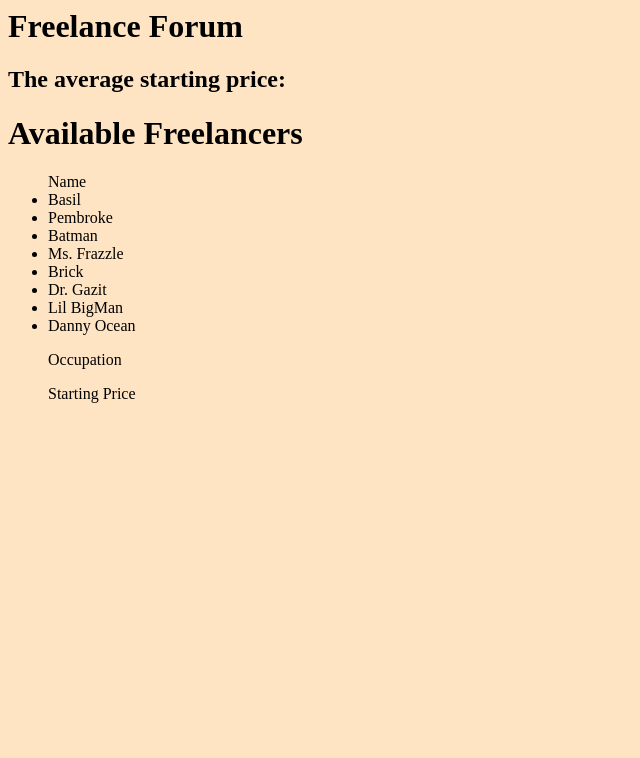
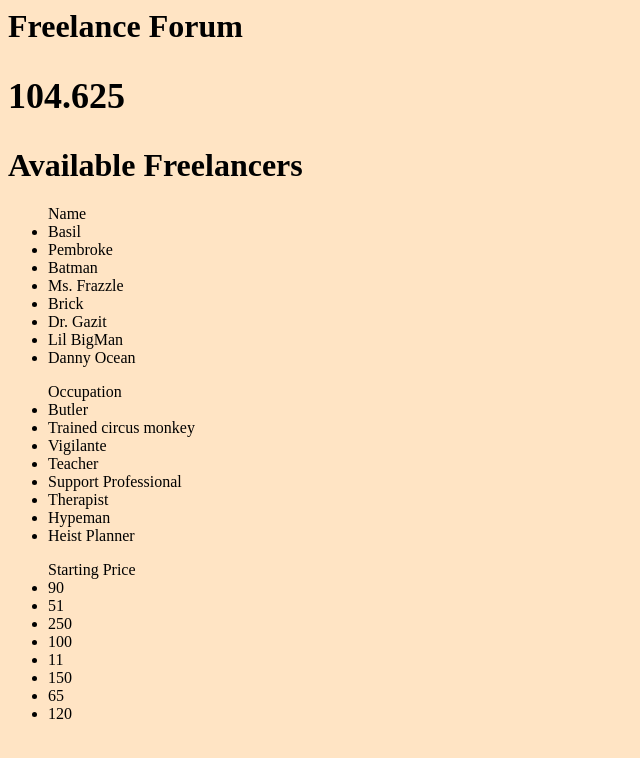
Before and after one commit to Jreinert0414/Unit2.FreelancerForum, a plain HTML site: page index.html in a window 1280 px wide. Shown: the whole page, without its empty margins (0-640 px from the left). Drawn offline with Linux system fonts and the light colour scheme.

Commit message:
got an average price displaying

```diff
--- a/index.html
+++ b/index.html
@@ -2,7 +2,9 @@
   <head>
     <Title>blcok19</Title>
     <style>
-      body {background-color: bisque;}
+      body {background-color: bisque}
+      section{display: inline-flex;}
+      ul{width:33%;}
     </style>
     <script src="./index.js" defer></script>
   </head>
@@ -10,9 +12,12 @@
     <h1>Freelance Forum</h1>
     <h2> The average starting price:</h2>
     <h1>Available Freelancers</h1>
-    <ul id="name">Name</ul>
-    <ul id="occupation">Occupation</ul>
-    <ul id="price">Starting Price</ul>
+    <section.style>
+      <ul id="name">Name</ul>
+      <ul id="occupation">Occupation</ul>
+      <ul id="price">Starting Price</ul>
+
+    </section>
 
   </body>
 </html>
--- a/index.js
+++ b/index.js
@@ -23,10 +23,13 @@
 
 ];
 
+const averageCost =[];
+
 let counter = 0
 let maxWorkers = workers.length;
 const workerJobs =document.querySelectorAll(`#occupation`);
 const addWorkerIntervalId = setInterval(addWorker, 500);
+const averageCostIntervalId =setInterval(averageFee,500)
 console.log( `wtf`,webPageWorkers)
 
 
@@ -35,17 +38,33 @@
 function render(){
 
 
-  const workerName = document.querySelector(`#name`);
-
-  // for (let name of webPageWorkers){
-    const liName = document.createElement("li");
-
-    //make the text content of the liName the each name of the wpw array
+  const workerName = document.querySelector(`#name`)
+  const liName = document.createElement("li");
+     //make the text content of the liName the each name of the wpw array
     let getAName = webPageWorkers[webPageWorkers.length-1];
     liName.textContent = getAName.name;
     workerName.appendChild(liName);
-    console.log (`fkn name`,liName.textConten);
-    console.log (`wps`,liName);
+
+  const workerJob = document.querySelector(`#occupation`);
+  const liJob = document.createElement(`li`);
+    let getAJob =webPageWorkers[webPageWorkers.length-1];
+    liJob.textContent= getAJob.occupation;
+    workerJob.appendChild(liJob);
+
+  const workerFee =document.querySelector(`#price`);
+  const liFee = document.createElement(`li`);
+    let getPrice=webPageWorkers[webPageWorkers.length-1];
+    liFee.textContent =getPrice.price;
+    workerFee.appendChild(liFee);
+
+
+  const avgStartingPrice =document.querySelector(`h2`);
+    const avgPrice =document.createElement (`h2`);
+    avgPrice.innerText= webPageWorkers.reduce((totalPrice, currentWorker)=>
+    totalPrice + currentWorker.price,0)/webPageWorkers.length;
+    avgStartingPrice.replaceChildren(avgPrice);
+
+
 
 
 
@@ -62,9 +81,28 @@
 if (webPageWorkers.length >= maxWorkers) {
   clearInterval(addWorkerIntervalId);
 };
-render();
+// render();
 counter++;
 console.log( `wl`,webPageWorkers.length)
 console.log( `wpwl`,webPageWorkers)
 
 }
+
+
+function averageFee (){
+  const totalFee = webPageWorkers.reduce((totalPrice, currentWorker)=>
+  totalPrice + currentWorker.price,0)
+
+  console.log(totalFee)
+  if (webPageWorkers.length >= maxWorkers) {
+    clearInterval(averageCostIntervalId);
+  };
+render();
+}
+//   const averagePrice = webPageWorkers.reuce((cost, thisThing)=>{
+//     const {price}=thisThing;
+//     return {...cost,[price]:webPageWorkers};
+
+// });
+// console.log(averagePrice);
+// };
```
Also changed, not shown: index.css (added).
